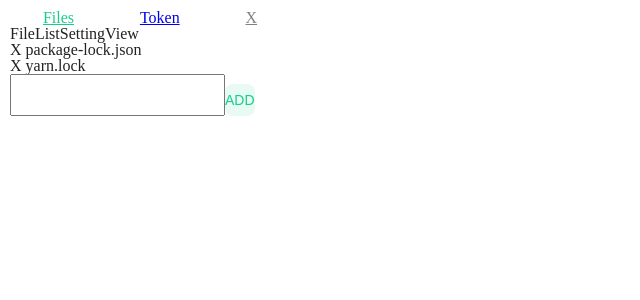
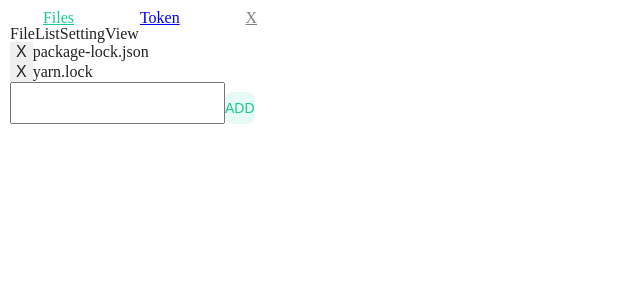
Before and after one commit to SoYoung210/real-diff, a React (Create React App) app: page /settings/fileList in a window 1280 px wide. Shown: the top 300 px of the page, without its empty margins (0-640 px from the left). Built offline with nearby package versions, Linux system fonts and the light colour scheme.

Commit message:
chore: change span to button

```diff
--- a/src/components/settings/FileList.tsx
+++ b/src/components/settings/FileList.tsx
@@ -24,7 +24,7 @@ const renderFileList = (
   onClickDelete: Function,
 ) => ({fileName}: IgnoredFile) => (
   <li key={fileName}>
-    <span onClick={ () => onClickDelete(fileName)}>X {' '}</span>
+    <button onClick={ () => onClickDelete(fileName)}>X {' '}</button>
     <span>{fileName}</span>
   </li>
 )
```
